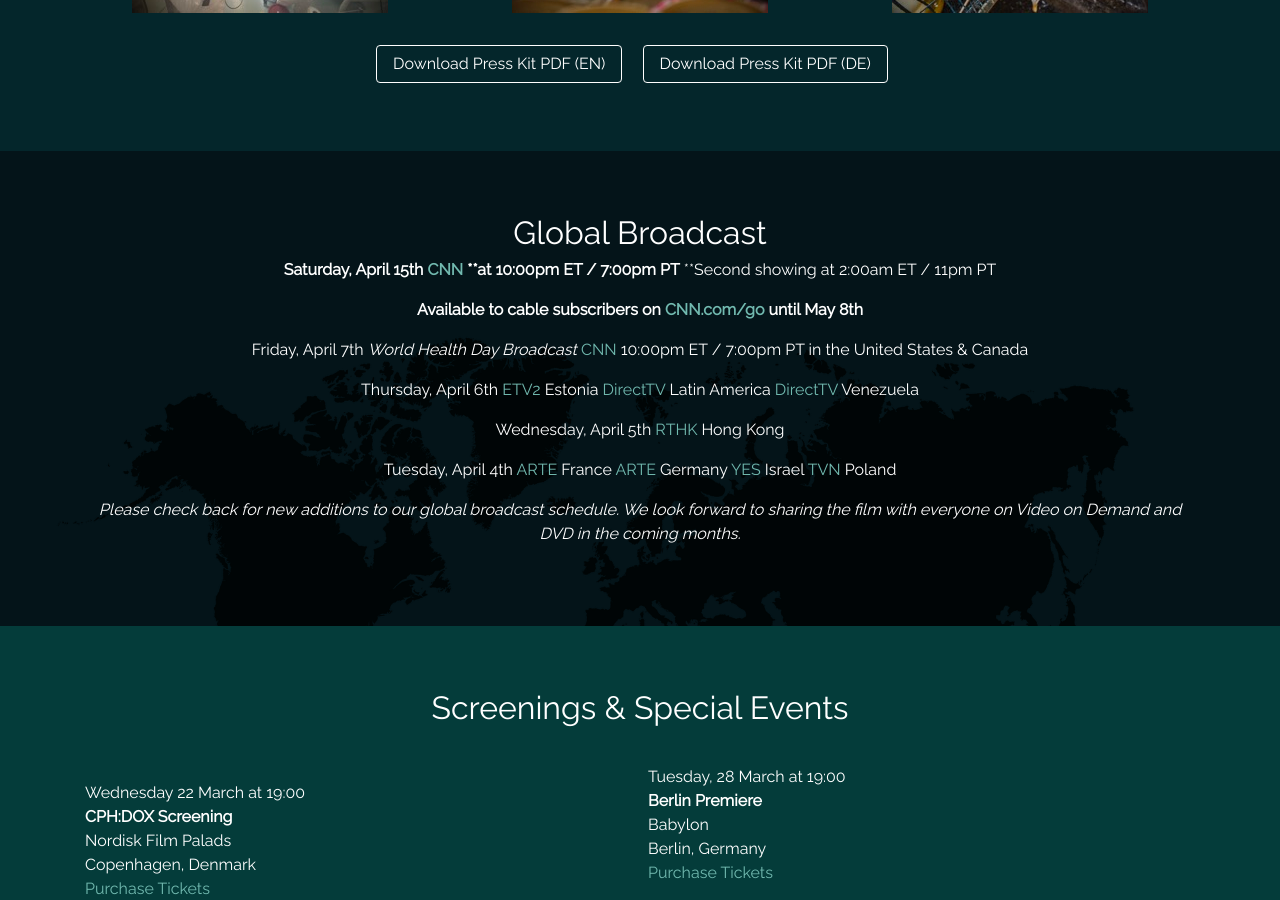
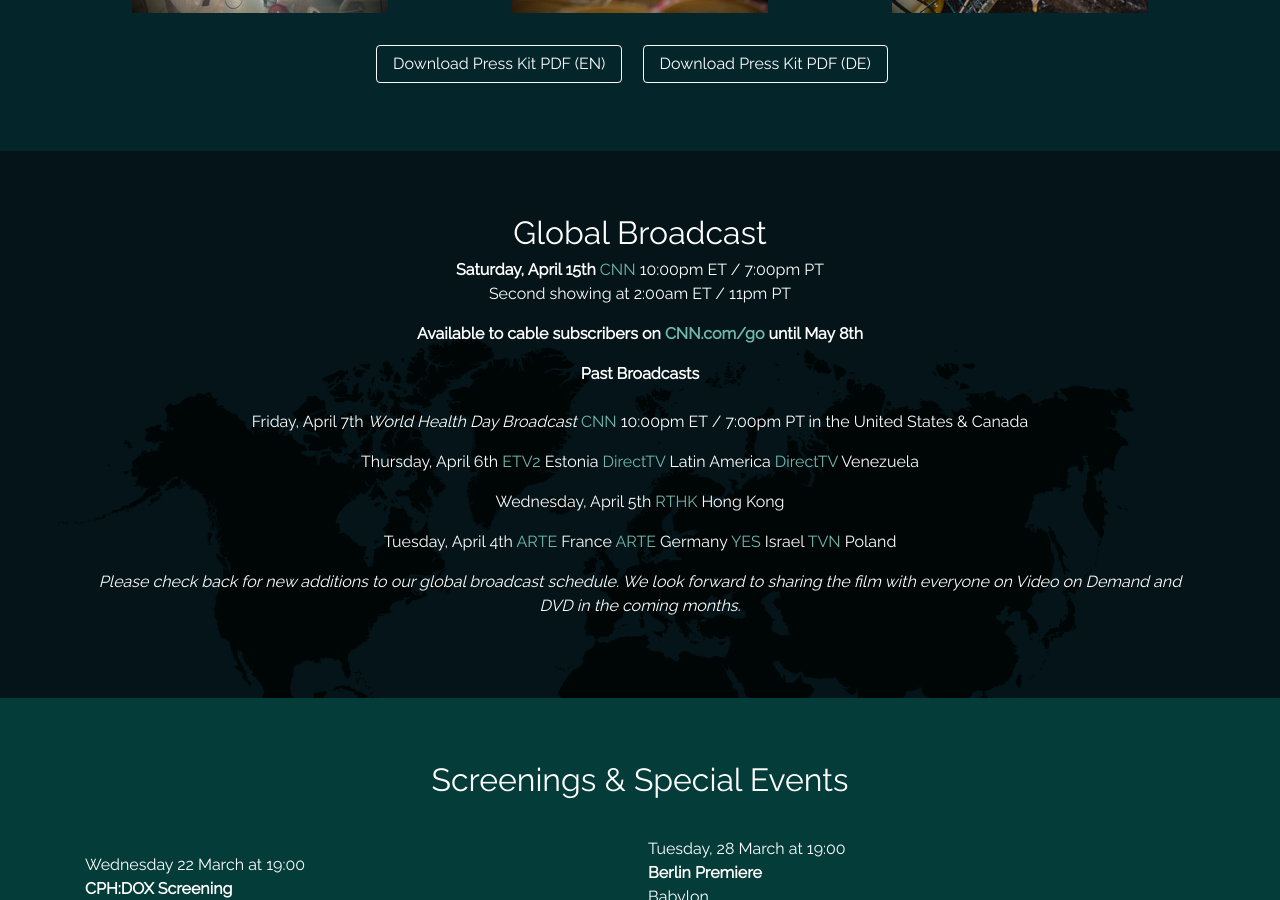
Before and after one commit to caseyg/takesallofus, a Jekyll site: the page built from index.md, in a window 1280 px wide and 900 px high, scrolled down 2029 px. Built offline with Jekyll 4.4.1, drawn with Linux system fonts in a browser that asks for light colours; nearby versions of some CDN libraries; comment, search, counter and statistics services are not loaded.

Commit message:
Updated Index

```diff
--- a/index.md
+++ b/index.md
@@ -9,12 +9,14 @@
   trailer-youtube-id: zsB1sYSHEAM
 broadcastevents:
   description: |-
-    **Saturday, April 15th
-    [CNN](http://www.cnn.com)  **at 10:00pm ET / 7:00pm PT**
-    **Second showing at 2:00am ET / 11pm PT
+    **Saturday, April 15th**
+    [CNN](http://www.cnn.com) 10:00pm ET / 7:00pm PT\
+    Second showing at 2:00am ET / 11pm PT
 
     **Available to cable subscribers on [CNN.com/go](http://www.cnn.com/go) until May 8th**
 
+    **Past Broadcasts**\
+    \
     Friday, April 7th
     *World Health Day Broadcast*
     [CNN](http://www.cnn.com)  10:00pm ET / 7:00pm PT in the United States & Canada
```
